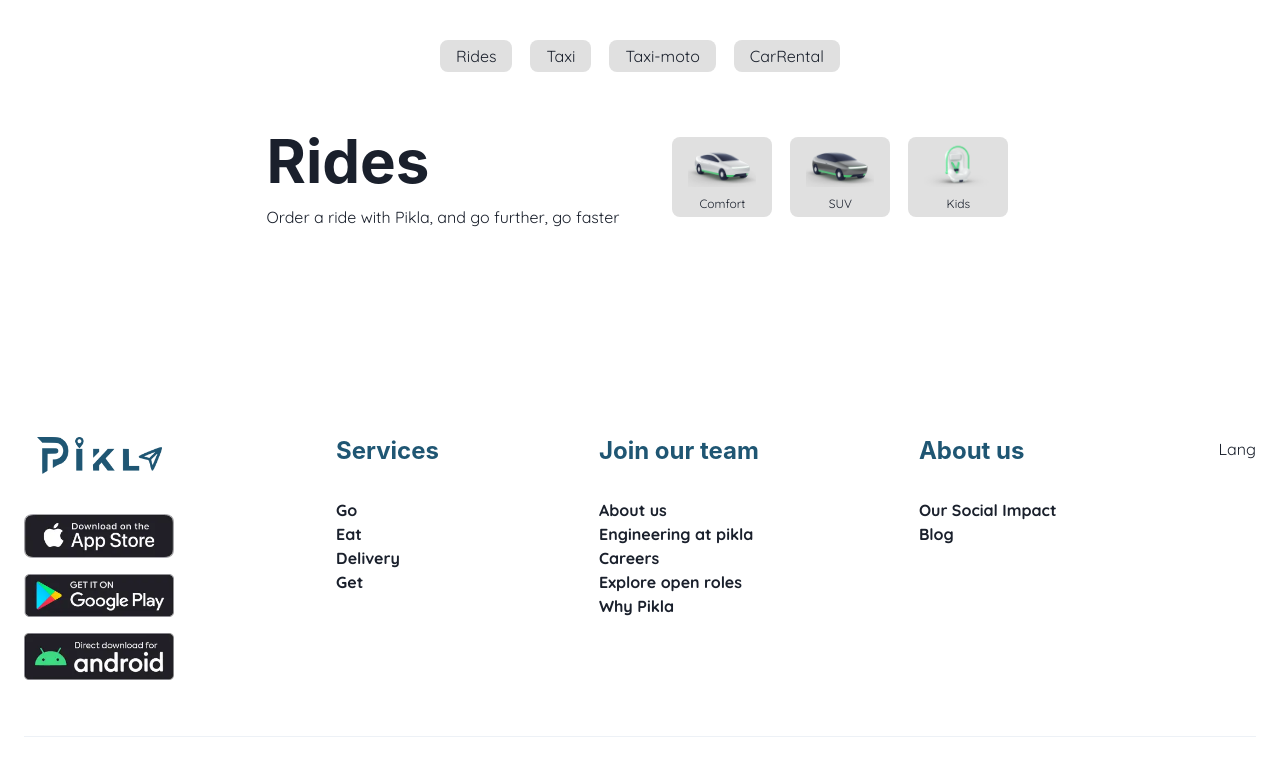
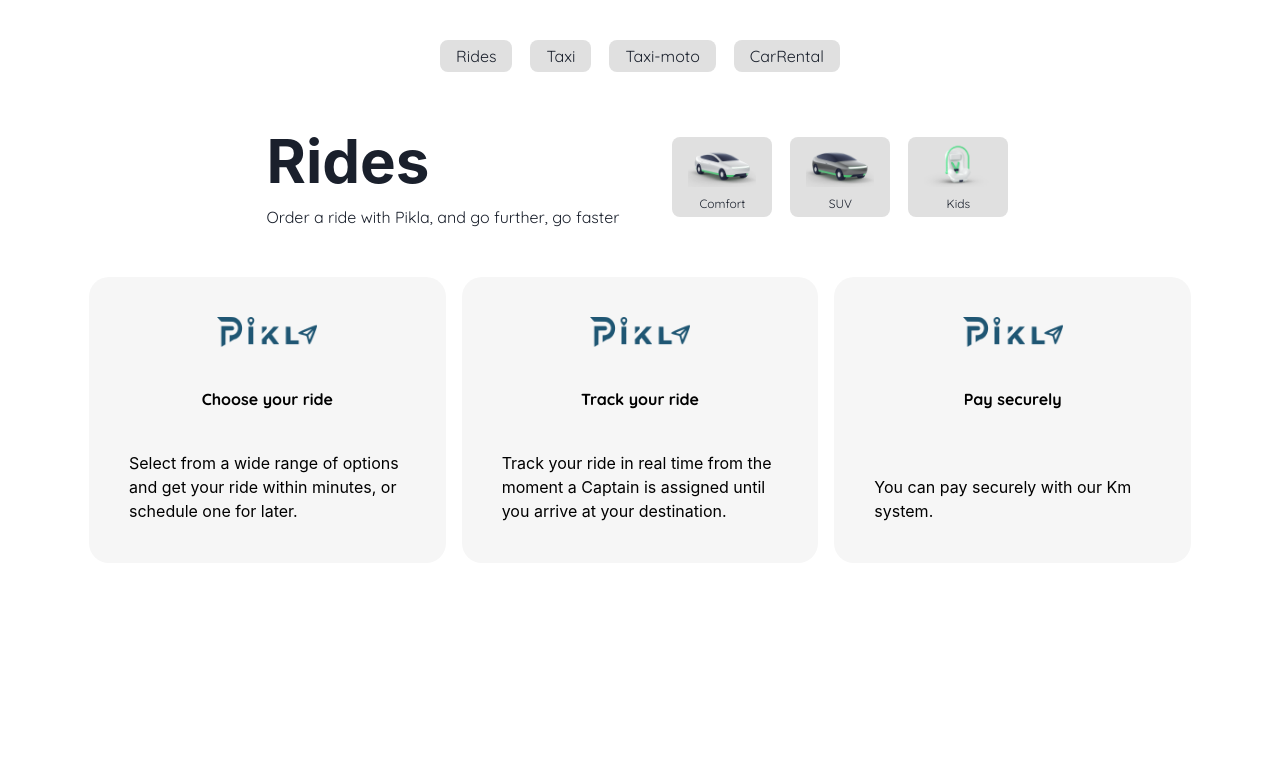
Before and after one commit to Shine0111/pikla-landing, a React (Vite) app: page /go in a window 1280 px wide. Shown: the part 679-1448 px from the top of the page. Built offline with nearby package versions, Linux system fonts and the light colour scheme.

Commit message:
added benefits section to go/ride pages

```diff
--- a/src/components/BenefitCard.tsx
+++ b/src/components/BenefitCard.tsx
@@ -23,7 +23,7 @@ const BenefitCard = ({ imageSrc, heading, description }: Props) => {
       boxShadow="none"
     >
       <CardHeader>
-        <Image src={imageSrc} />
+        <Image src={imageSrc} width="100px" />
       </CardHeader>
       <CardBody>
         <h3
--- a/src/data/benefits.ts
+++ b/src/data/benefits.ts
@@ -1,6 +1,6 @@
 import pic from "../assets/logo-long.png";
 
-interface Benefit {
+export interface Benefit {
   picture: string;
   heading: string;
   description: string;
--- /dev/null
+++ b/src/data/ride-benefits.ts
@@ -0,0 +1,24 @@
+import { Benefit } from "./benefits";
+import pic from "../assets/logo-long.png";
+
+const ridesBenefits: Benefit[] = [
+  {
+    picture: pic,
+    heading: "Choose your ride",
+    description:
+      "Select from a wide range of options and get your ride within minutes, or schedule one for later.",
+  },
+  {
+    picture: pic,
+    heading: "Track your ride",
+    description:
+      "Track your ride in real time from the moment a Captain is assigned until you arrive at your destination.",
+  },
+  {
+    picture: pic,
+    heading: "Pay securely",
+    description: "You can pay securely with our Km system.",
+  },
+];
+
+export default ridesBenefits;
--- a/src/pages/Go.tsx
+++ b/src/pages/Go.tsx
@@ -1,8 +1,18 @@
-import { Heading, Stack, VStack, HStack, Text, Image } from "@chakra-ui/react";
+import {
+  Heading,
+  Stack,
+  VStack,
+  HStack,
+  Text,
+  Image,
+  SimpleGrid,
+} from "@chakra-ui/react";
 import Hero from "../components/Hero";
 import CategoryLink from "../components/CategoryLink";
 import { ridesCategories, services } from "../data/services";
 import { Link, useNavigate } from "react-router-dom";
+import ridesBenefits from "../data/ride-benefits";
+import BenefitCard from "../components/BenefitCard";
 
 const Go = () => {
   const navigate = useNavigate();
@@ -48,6 +58,20 @@ const Go = () => {
           ))}
         </HStack>
       </Stack>
+      <SimpleGrid
+        className="sectionInnerWidth"
+        spacing={4}
+        templateColumns="repeat(auto-fill, minmax(300px, 1fr))"
+      >
+        {ridesBenefits.map((benefit) => (
+          <BenefitCard
+            key={benefit.heading}
+            heading={benefit.heading}
+            imageSrc={benefit.picture}
+            description={benefit.description}
+          />
+        ))}
+      </SimpleGrid>
     </div>
   );
 };
```
